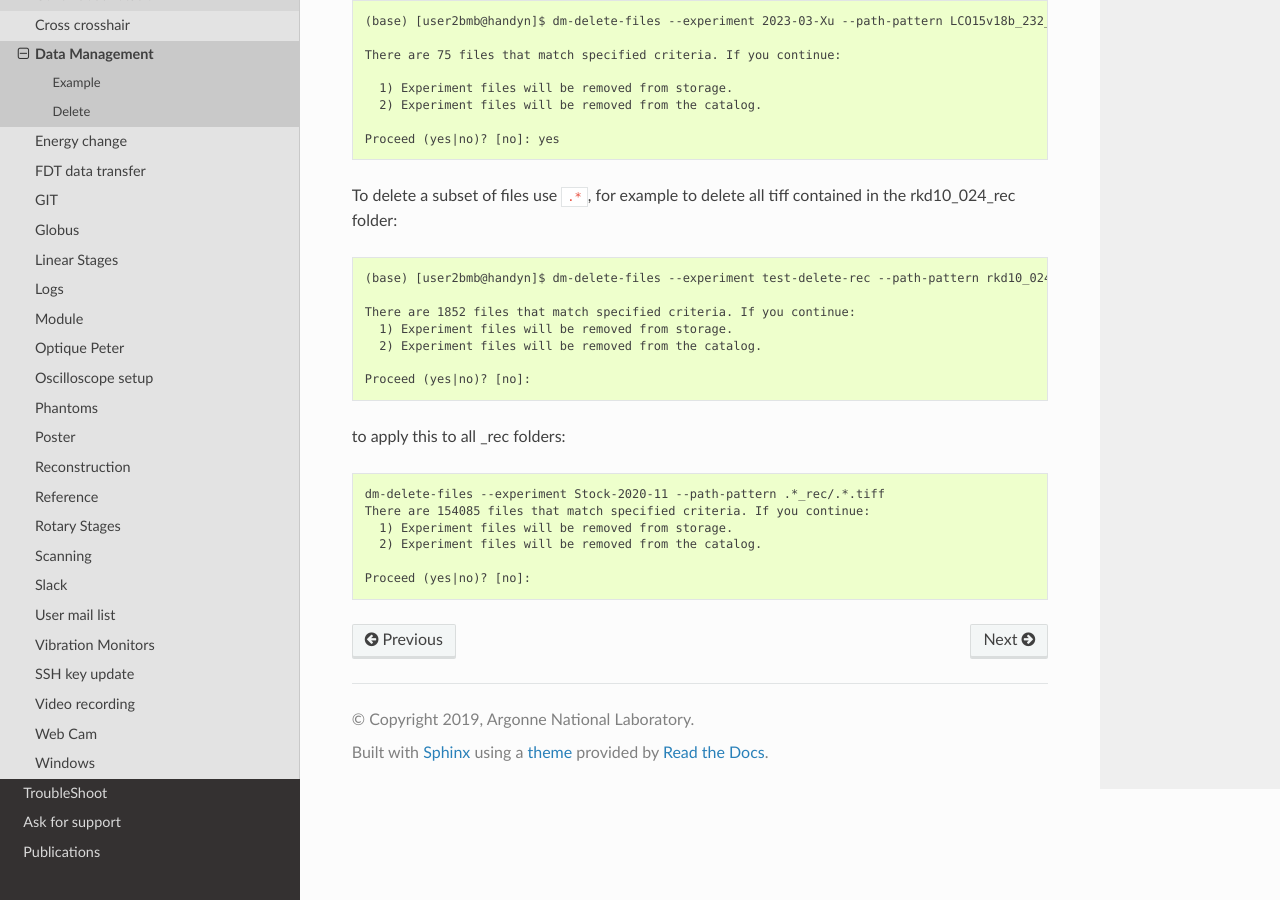
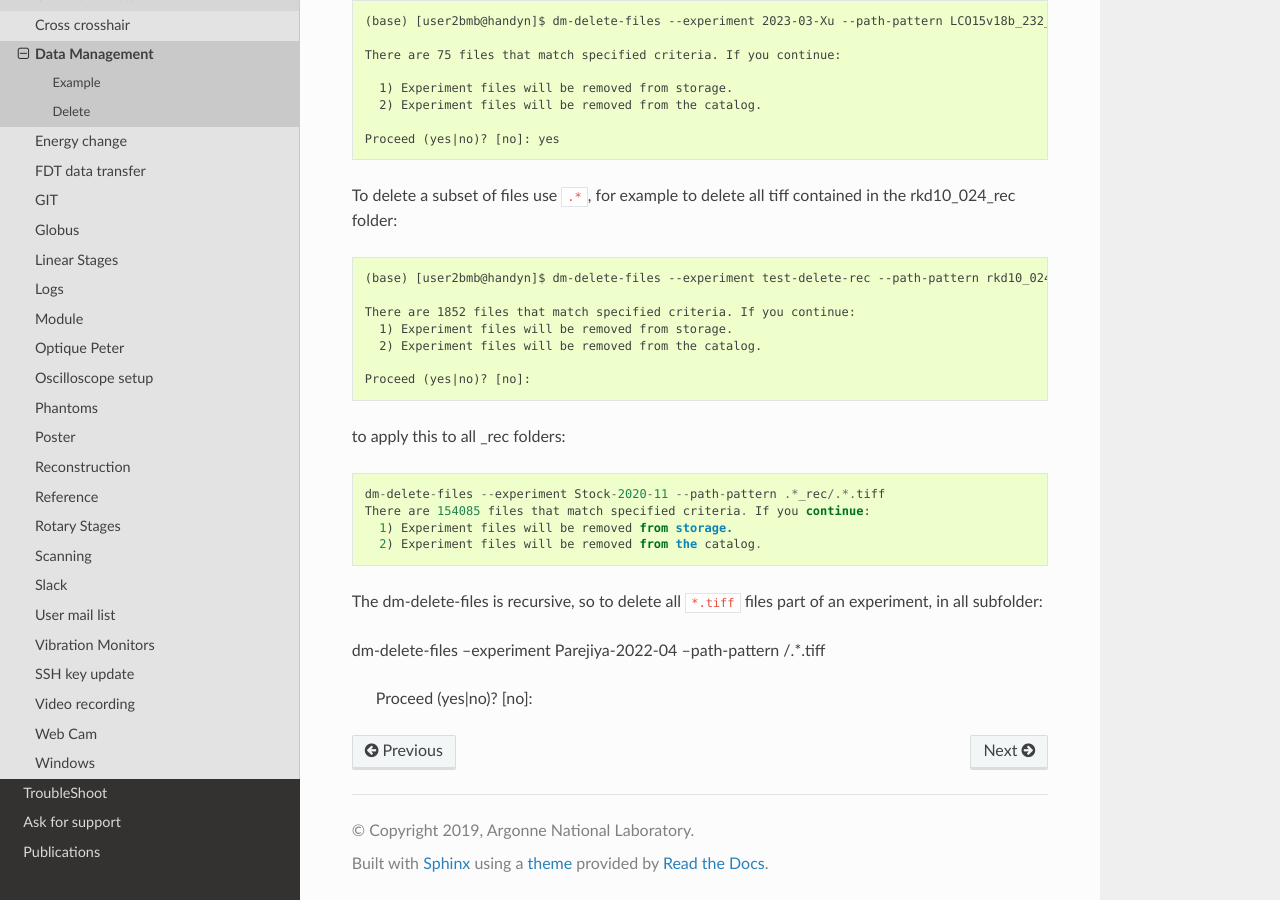
Before and after one commit to xray-imaging/2bm-docs, a Sphinx documentation site: the page built from docs/source/ops/item_035.rst, in a window 1280 px wide and 900 px high, scrolled down 3664 px. Built offline with Sphinx 7.4.7 and the Read the Docs theme 2.0.0, drawn with Linux system fonts in a browser that asks for light colours; the version number could not be read and is left out.

Commit message:
Update item_035.rst

```diff
--- a/docs/source/ops/item_035.rst
+++ b/docs/source/ops/item_035.rst
@@ -139,4 +139,10 @@
       1) Experiment files will be removed from storage.
       2) Experiment files will be removed from the catalog.
 
+The dm-delete-files is recursive, so to delete all ``*.tiff`` files part of an experiment, in all subfolder:
+
+::
+
+dm-delete-files --experiment Parejiya-2022-04 --path-pattern /.*.tiff
+
     Proceed (yes|no)? [no]:
```
